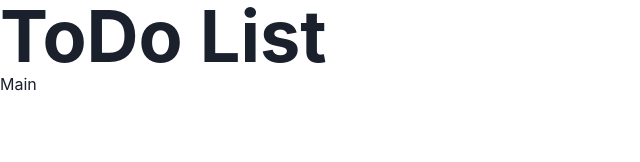
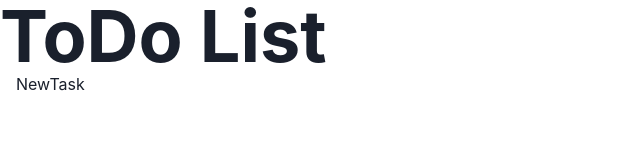
Before and after one commit to Makorii/todo-list, a React (Vite) app: page / in a window 1280 px wide. Shown: the top 162 px of the page, without its empty margins (0-640 px from the left). Built offline with nearby package versions, Linux system fonts and the light colour scheme.

Commit message:
creo array de tareas junto al localStorage y agrego funcion para agregar una nueva junto con su componente

```diff
--- a/src/components/Main.jsx
+++ b/src/components/Main.jsx
@@ -1,8 +1,25 @@
 import React from 'react'
+import NewTask from './NewTask'
+import { Container } from '@chakra-ui/react'
+import { useState } from 'react'
 
 function Main() {
+  const [tasks, setTasks] = useState(JSON.parse(localStorage.getItem("tasks")) || "")
+
+    const onSubmit = (task, e) => {
+      e.preventDefault()
+      const NewTask = {
+        nombre: task,
+        id: self.crypto.randomUUID(),
+        estado: false,
+      }
+      localStorage.setItem("tasks", JSON.stringify([...tasks, NewTask]))
+      setTasks([...tasks, NewTask])
+    }
   return (
-    <div>Main</div>
+    <Container maxW="container.sm">
+      <NewTask onSubmit={onSubmit} />
+    </Container>
   )
 }
 
```
